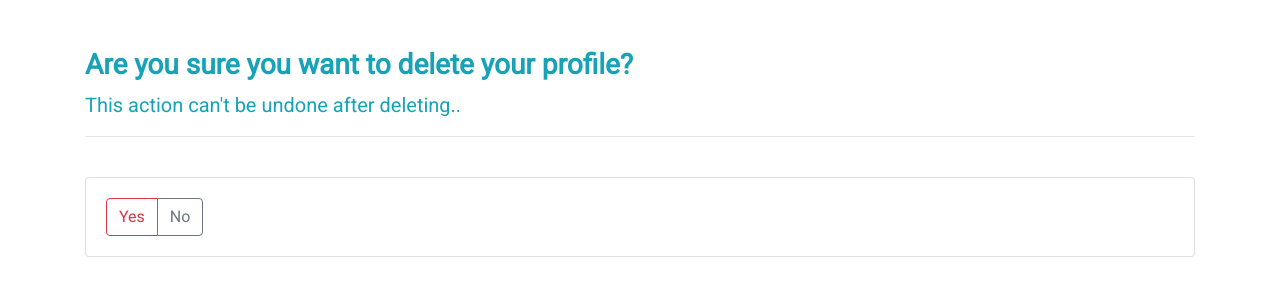
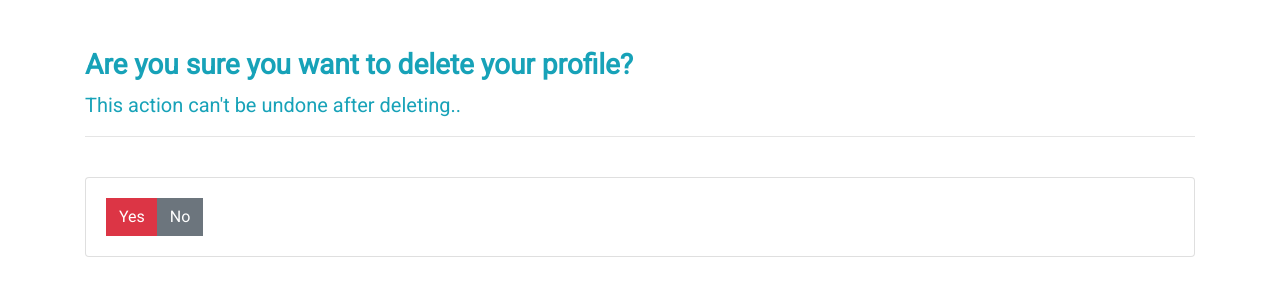
Before and after one commit to rooneyrulz/django_pyshop, a Django app: template src/users/templates/users/profile_delete.html in a window 1280 px wide. Shown: the part 112-412 px from the top of the page. Run offline with Django 3.2, Linux system fonts and the light colour scheme; the template is opened without the code that fills it, so the values that code supplies are empty; some libraries are stand-ins or nearby versions.

Commit message:
changed some styles

```diff
--- a/src/pages/templates/pages/landing_page.html
+++ b/src/pages/templates/pages/landing_page.html
@@ -2,6 +2,6 @@
 
 {% block content %}
 	<div style="background: transparent;" class="jumbotron">
-		<h1 class="display-4">Pyshop</h1>
+		<h1 class="display-4 text-primary">Pyshop</h1>
 	</div>
 {% endblock %}
--- a/src/product/templates/product/product_delete.html
+++ b/src/product/templates/product/product_delete.html
@@ -14,8 +14,8 @@
 			</div>
 			<div class="card-footer">
 				<div class="btn-group">
-					<button type="submit" class="btn btn-outline-danger">Yes</button>
-					<a type="button" class="btn btn-outline-dark" href="{{product.get_absolute_url}}">No</a>
+					<button style="border-radius: 0;" type="submit" class="btn btn-danger">Yes</button>
+					<a style="border-radius: 0;" type="button" class="btn btn-secondary" href="{{product.get_absolute_url}}">No</a>
 				</div>
 			</div>
 		</div>
--- a/src/users/templates/users/profile_delete.html
+++ b/src/users/templates/users/profile_delete.html
@@ -10,8 +10,8 @@
 		<div class="card">
 			<div class="card-body">
 				<div class="btn-group">
-					<button type="submit" class="btn btn-outline-danger">Yes</button>
-					<a type="button" class="btn btn-outline-secondary" href="/users/profile">No</a>
+					<button style="border-radius: 0;" type="submit" class="btn btn-danger">Yes</button>
+					<a style="border-radius: 0;" type="button" class="btn btn-secondary" href="/users/profile">No</a>
 				</div>
 			</div>
 		</div>
```
Also changed, not shown: static_env/media/profile_pics/Penguins.jpg (added).
